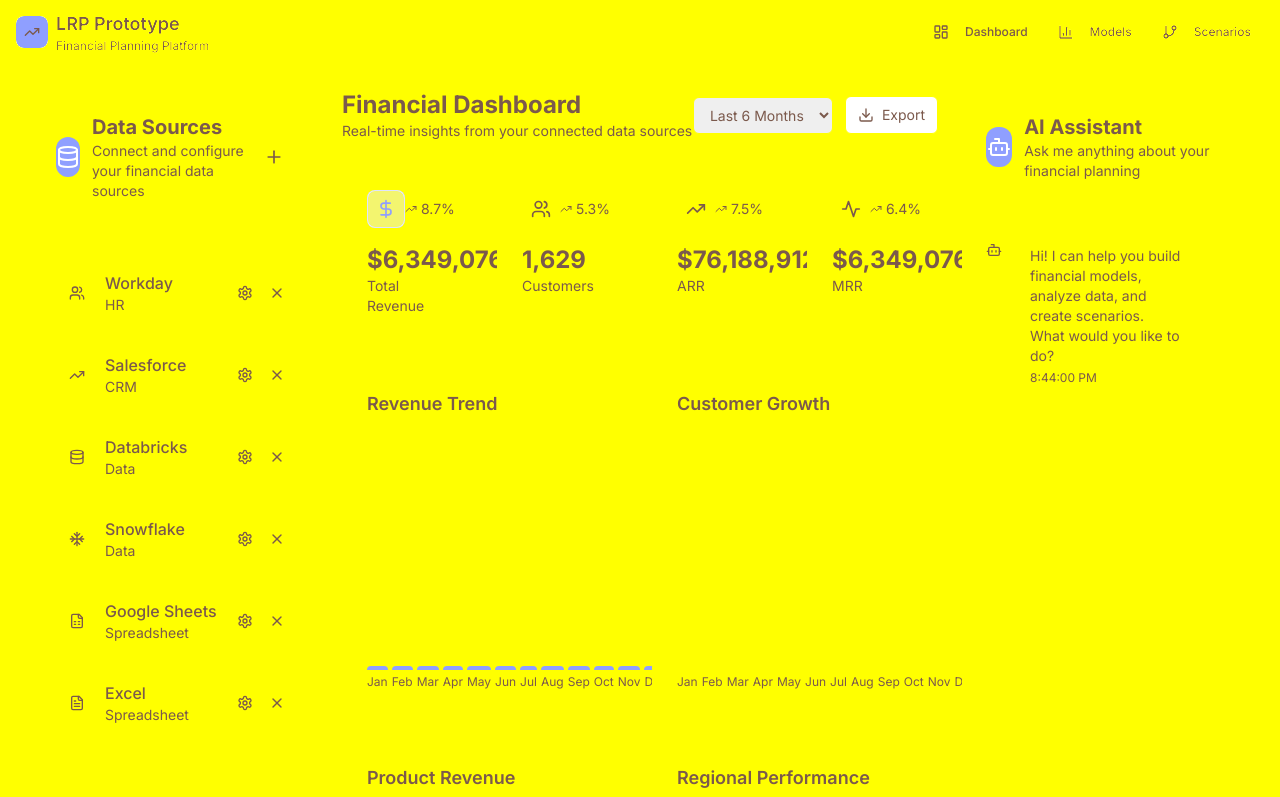
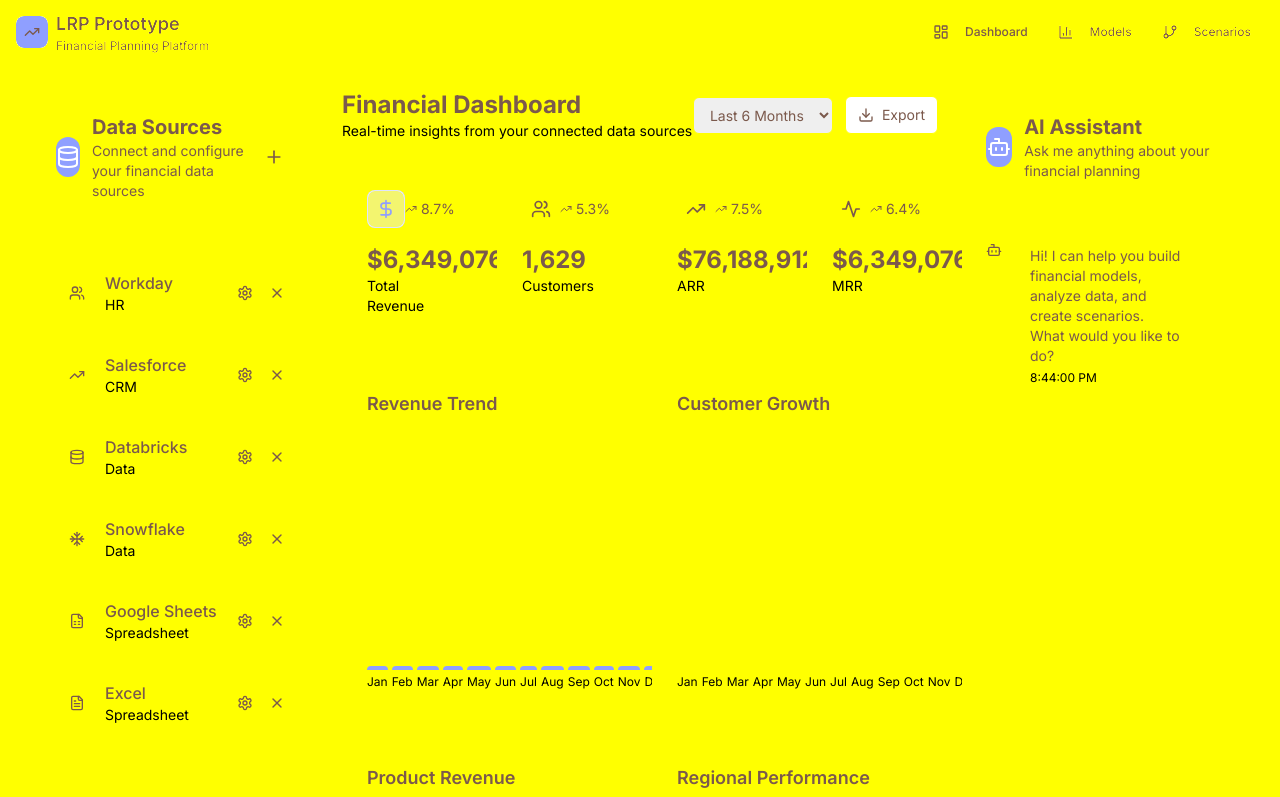
Before and after one commit to bertharo/planning, a Next.js app: page / in a window 1280 px wide. Shown: the top 797 px of the page. Built offline with nearby package versions, Linux system fonts and the light colour scheme.

Commit message:
Force all muted text to pure black with !important override

```diff
--- a/app/globals.css
+++ b/app/globals.css
@@ -17,7 +17,7 @@
     --secondary: 248 250 252;      /* Very light gray */
     --secondary-foreground: 17 24 39; /* Dark text on light gray */
     --muted: 248 250 252;          /* Very light gray */
-    --muted-foreground: 17 24 39; /* Pure black text for maximum readability */
+    --muted-foreground: 0 0 0; /* Pure black text - RGB(0,0,0) */
     --accent: 59 130 246;          /* Blue accents */
     --accent-foreground: 255 255 255; /* White text on accents */
     --destructive: 239 68 68;      /* Red for errors */
@@ -51,4 +51,10 @@
     background-color: hsl(var(--accent) / 0.2);
     color: hsl(var(--foreground));
   }
+
+  /* Force all muted text to be pure black */
+  .text-muted-foreground,
+  [class*="text-muted"] {
+    color: #000000 !important;
+  }
 }
```
